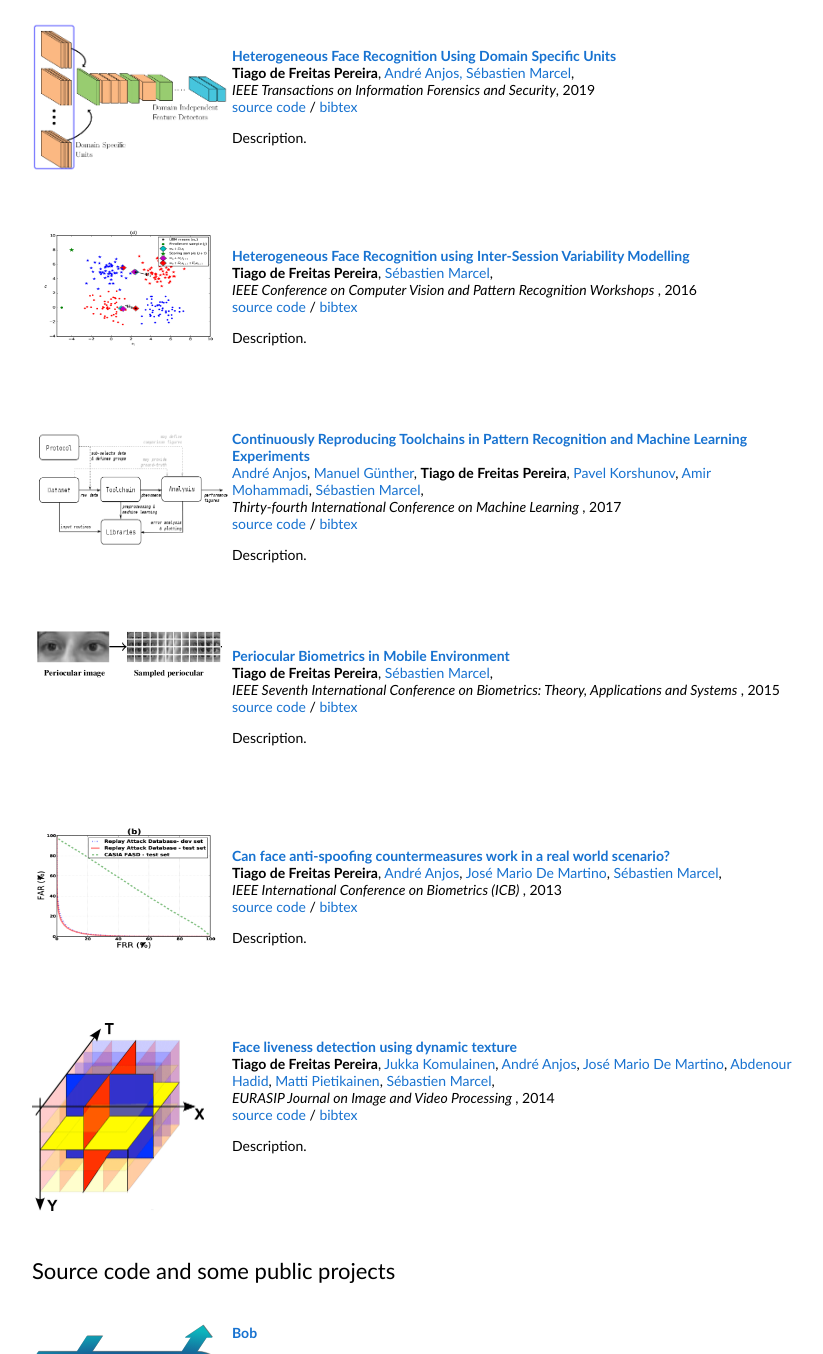
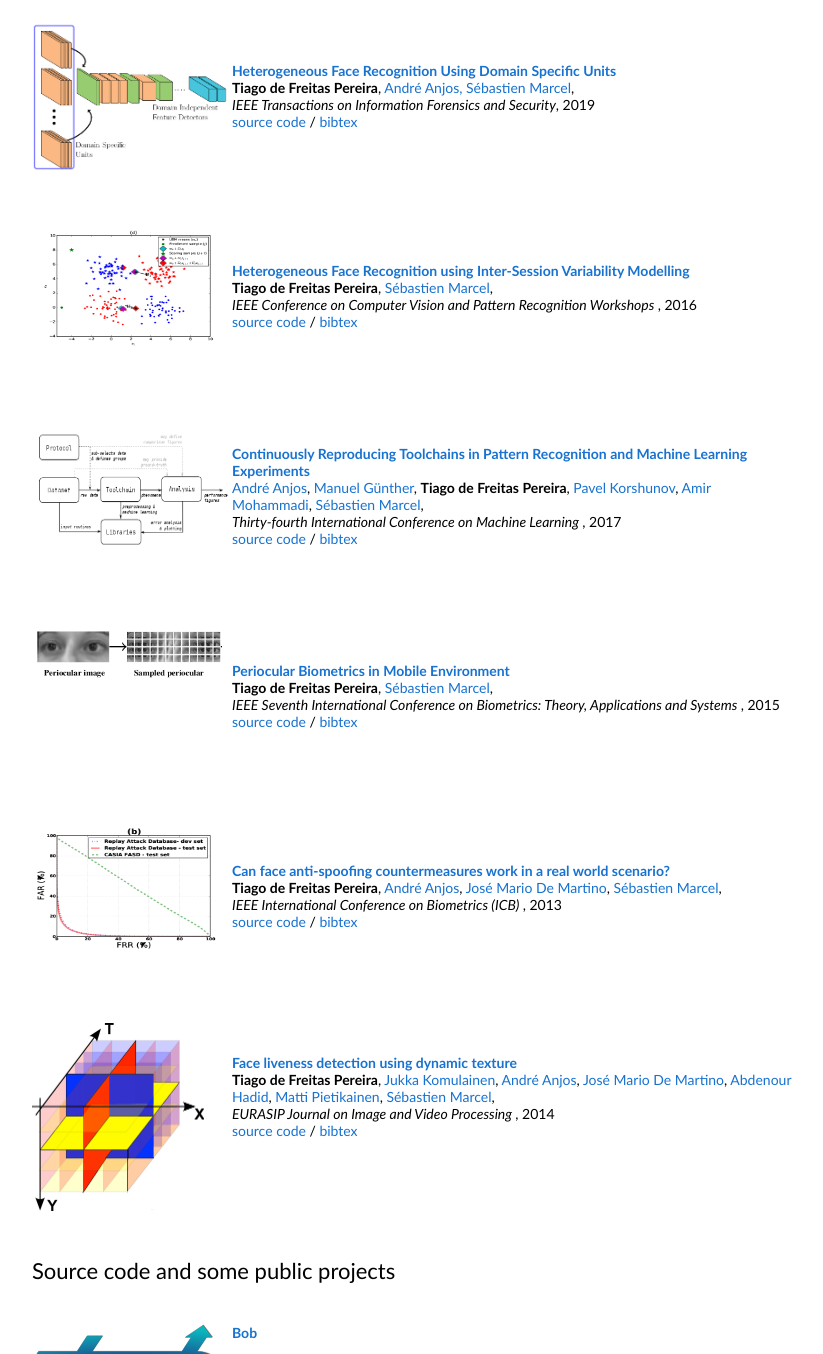
Before and after one commit to tiagofrepereira2012/website, a plain HTML site: page index.html in a window 1280 px wide. Shown: the part 453-1807 px from the top of the page, without its empty margins (228-1051 px from the left). Drawn offline with Linux system fonts and the light colour scheme.

Commit message:
Updated description

```diff
--- a/index.html
+++ b/index.html
@@ -106,7 +106,7 @@
               <a href="https://publidiap.idiap.ch/index.php/export/publication/3963/bibtex">bibtex</a>
               <br>
               <p></p>
-              <p>Description.</p>
+              <p></p>
             </td>
           </tr>
 
@@ -142,7 +142,7 @@
               <a href="https://publidiap.idiap.ch/index.php/export/publication/3370/bibtex">bibtex</a>
               <br>
               <p></p>
-              <p>Description.</p>
+              <p></p>
             </td>
           </tr>
 
@@ -182,7 +182,7 @@
               <a href="https://publidiap.idiap.ch/index.php/export/publication/3666/bibtex">bibtex</a>
               <br>
               <p></p>
-              <p>Description.</p>
+              <p></p>
             </td>
           </tr>
 
@@ -217,7 +217,7 @@
               <a href="https://publidiap.idiap.ch/index.php/export/publication/3171/bibtex">bibtex</a>
               <br>
               <p></p>
-              <p>Description.</p>
+              <p></p>
             </td>
           </tr>
 
@@ -255,7 +255,7 @@
               <a href="https://publidiap.idiap.ch/index.php/export/publication/2554/bibtex">bibtex</a>
               <br>
               <p></p>
-              <p>Description.</p>
+              <p></p>
             </td>
           </tr>
 
@@ -295,7 +295,7 @@
               <a href="https://publidiap.idiap.ch/index.php/export/publication/2798/bibtex">bibtex</a>
               <br>
               <p></p>
-              <p>Description.</p>
+              <p></p>
             </td>
           </tr>
 
```
